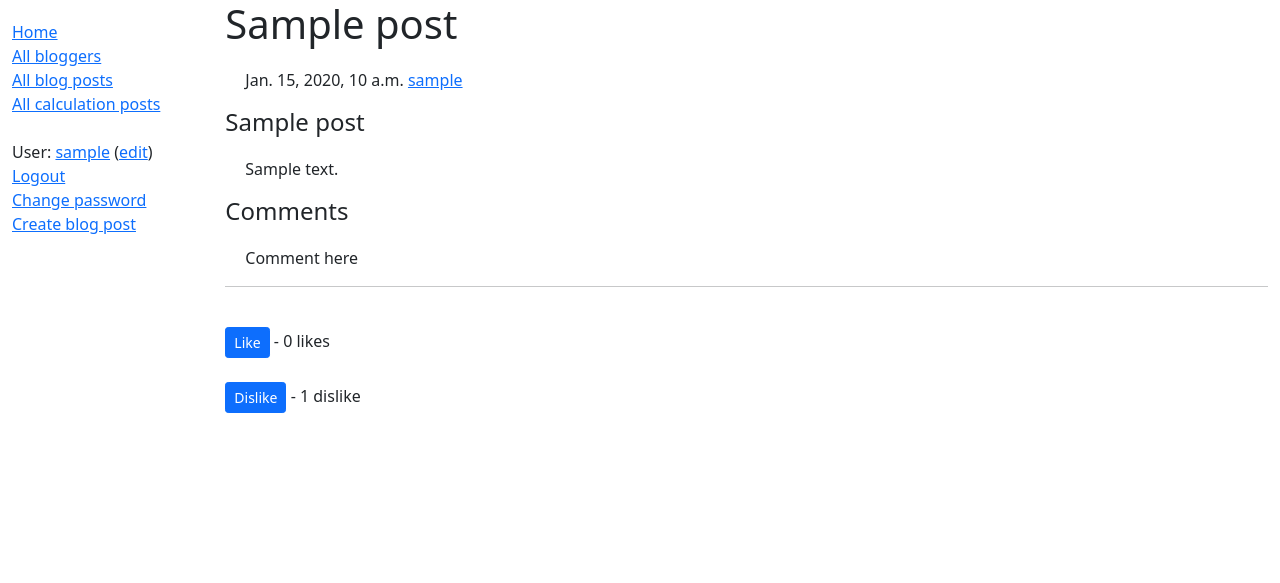
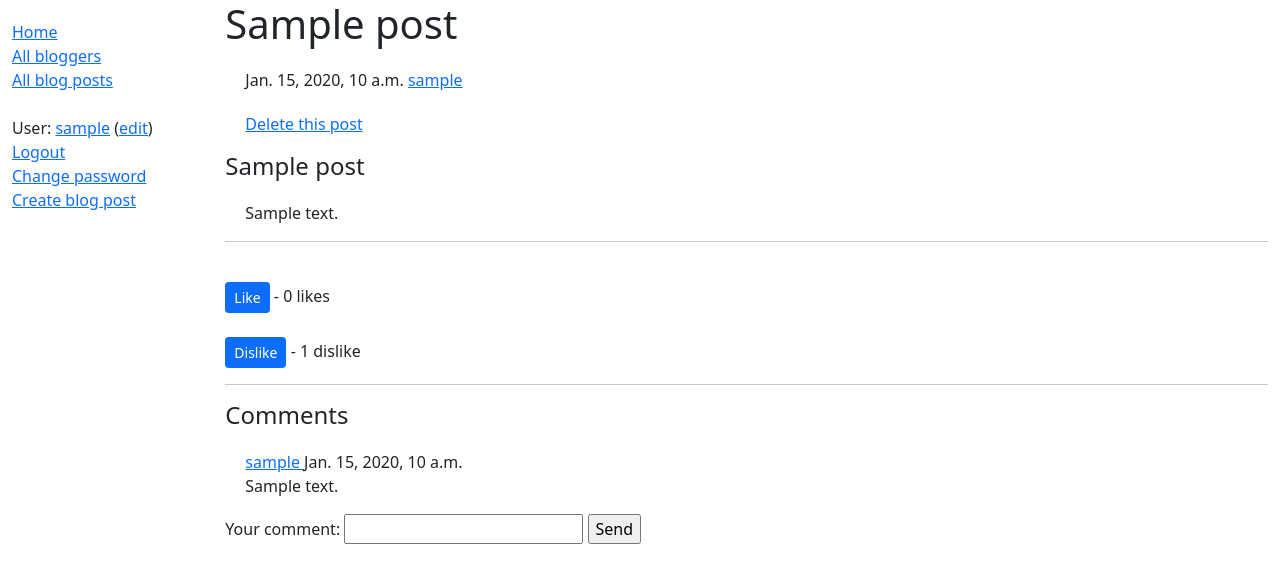
Before and after one commit to Tren-123/pet_project_1, a Django app: page /index/post/1 in a window 1280 px wide. Shown: the top 583 px of the page. Run offline with Django 4.2, Linux system fonts and the light colour scheme; a user stored in the database is signed in; tables that the repository leaves empty hold one stand-in row (values such as "Sample post").

Commit message:
added delete post, comment features

```diff
--- a/blogcalc/blog/admin.py
+++ b/blogcalc/blog/admin.py
@@ -1,7 +1,7 @@
 from django.contrib import admin
 from django.contrib.auth.admin import UserAdmin as BaseUserAdmin
 from django.contrib.auth.models import User
-from .models import Blogger, Blog_post, Likes_dislikes
+from .models import Blogger, Blog_post, Likes_dislikes, Comment
 
 # Register your models here.
 
@@ -21,3 +21,4 @@ class Blog_postAdmin(admin.ModelAdmin):
 
 admin.site.register(Blog_post, Blog_postAdmin)
 admin.site.register(Likes_dislikes)
+admin.site.register(Comment)
--- a/blogcalc/blog/blog_services.py
+++ b/blogcalc/blog/blog_services.py
@@ -1,4 +1,4 @@
-from .models import Blog_post, Blogger, Likes_dislikes
+from .models import Blog_post, Blogger, Likes_dislikes, Comment
 from django.contrib.auth.models import User
 
 
@@ -25,3 +25,7 @@ def get_total_like(id_of_post):
 def get_total_dislike(id_of_post):
     """ return total dislikes from specific user for specific post  """
     return Likes_dislikes.objects.filter(blog_post_id = id_of_post, like_dislike = -1).count()
+
+def get_all_comments_for_blog_post(id_of_post):
+    """ return all comments to blog_post with id id_of_post """
+    return Comment.objects.filter(blog_post_id = id_of_post).order_by("date_of_origin")
--- a/blogcalc/blog/models.py
+++ b/blogcalc/blog/models.py
@@ -70,3 +70,16 @@ class Likes_dislikes(models.Model):
     def __str__(self):
         """ String for representing the Model object. """
         return f"{self.blog_post}, {self.blogger}, {self.get_like_dislike_display()}"
+
+
+class Comment(models.Model):
+    """ Model representing comment to blog_post by blogger """
+    content = models.TextField(help_text="Enter your comment here")
+    date_of_origin = models.DateTimeField(auto_now_add=True)
+    date_of_update = models.DateTimeField(auto_now=True)
+    blogger = models.ForeignKey(User, null=True, on_delete=models.SET_NULL)
+    blog_post = models.ForeignKey(Blog_post, on_delete=models.CASCADE)
+
+    def __str__(self):
+        """ String for representing the Model object. """
+        return f"{self.blogger}, {str(self.date_of_origin)[0:19]}"
--- a/blogcalc/blog/templates/base_generic.html
+++ b/blogcalc/blog/templates/base_generic.html
@@ -18,7 +18,6 @@
           <li><a href="{% url 'index' %}">Home</a></li>
           <li><a href="{% url 'bloggers' %}">All bloggers</a></li>
           <li><a href="{% url 'posts' %}">All blog posts</a></li>
-          <li><a href="">All calculation posts</a></li>
           {% if user.is_authenticated %}
             <li><br>User: <a href="{% url 'blogger' user.id %}">{{ user.get_username }}</a>
             (<a href="{% url 'blogger_update' user.id %}">edit</a>)</li>
--- a/blogcalc/blog/templates/blog_post_detail_view.html
+++ b/blogcalc/blog/templates/blog_post_detail_view.html
@@ -3,9 +3,18 @@
 {% block content %}
   <h1>{{ blog_post.title }}</h1>
   <div style="margin-left:20px;margin-top:20px">
+    {% if blog_post.blogger_id %}
     {{ blog_post.date_of_origin }} <a href="{% url 'blogger' blog_post.blogger_id %}">
       {{ blog_post.blogger }}</a> <br>
+      {% else %}
+      {{ blog_post.date_of_origin }} {{ blog_post.blogger }} <br>
+      {% endif %}
+
   </div>
+  {% if user.id == blog_post.blogger_id %}
+  <div>
+    <div style="margin-left:20px;margin-top:20px"><a href="{% url 'post_delete' blog_post.id %}">Delete this post</a></div>
+  {% endif %}
   <p>
   <h4>{{ blog_post.title }}</h4>
   <div>
@@ -13,9 +22,7 @@
     {{ blog_post.content }}
   </div>
   </p>
-  <h4>Comments</h4>
-  <div style="margin-left:20px;margin-top:20px">
-    Comment here </div>
+
   <hr>
   <br>
   <form action="{% url 'like_post' blog_post.pk %}" method="POST">
@@ -29,4 +36,31 @@
     <button type="submit", name="post_id",
     value="{{ blog_post.id }}", class="btn btn-primary btn-sm">Dislike</button> - {{ total_dislikes }} dislike{{ total_dislikes|pluralize }}
   </form>
+  <hr>
+  <h4>Comments</h4>
+  <div style="margin-left:20px;margin-top:20px">
+    {% if object_list %}
+    {% for comment in object_list %}
+    {% if comment.blogger_id %}
+  <p><a href="{% url 'blogger' comment.blogger_id %}"> {{ comment.blogger }} </a> {{ comment.date_of_origin }}
+    {% else %}
+    <p>None {{ comment.date_of_origin }}
+    {% endif %}
+    <br>{{ comment.content }}</p>
+    {% endfor %}
+    {% else %}
+    <p>There are no comments yet :(</p>
+    {% endif %}
+  </div>
+
+  {% if user.is_authenticated %}
+  <form action="{% url 'post_new_comment' blog_post.pk user.id %}" method="POST">
+    {% csrf_token %}
+    <label for="">Your comment: </label>
+    <input type="text", name="comment_text"></input>
+    <input type="submit" value="Send" name="post_id">
+  </form>
+  {% else %}
+  Please <a href="{% url 'login'%}?next={{request.path}}">login</a> to leave comment
+  {% endif %}
 {% endblock %}
--- a/blogcalc/blog/templates/blog_post_list.html
+++ b/blogcalc/blog/templates/blog_post_list.html
@@ -5,8 +5,13 @@
   {% if object_list %}
   <ul>
     {% for post in object_list %}
+    {% if post.blogger_id %}
     <li><a href="{% url 'post' post.id %}"> {{ post.title }}</a>, {{ post.date_of_origin }},
         (<a href="{% url 'blogger' post.blogger_id %}"> {{ post.blogger }}</a>) </li>
+      {% else %}
+      <li><a href="{% url 'post' post.id %}"> {{ post.title }}</a>, {{ post.date_of_origin }},
+        ({{ post.blogger }}) </li>
+      {% endif %}
     {% endfor %}
     {% endif %}
     <div class="pagination">
--- a/blogcalc/blog/urls.py
+++ b/blogcalc/blog/urls.py
@@ -13,4 +13,6 @@ urlpatterns = [
     path("post/create", views.BlogPostCreate.as_view(), name="create_post"),
     path("blogger/<int:pk>/update", views.BloggerUpdate.as_view(), name="blogger_update"),
     path("blogger/create", views.NewUserCreate, name="create_blogger"),
+    path("post/<int:pk>/new_comment/<int:blogger_id>", views.NewComment, name="post_new_comment"),
+    path("post/<int:pk>/delete", views.BlogPostDeleteView.as_view(), name="post_delete"),
     ]
--- a/blogcalc/blog/views.py
+++ b/blogcalc/blog/views.py
@@ -1,17 +1,19 @@
+from re import A
 from django.shortcuts import render, get_object_or_404
 from .blog_services import get_query_with_new_n_bloggers, \
                          get_query_with_new_n_blog_posts, \
                          get_query_for_all_bloggers, \
                          get_query_for_all_posts, \
-                         get_total_like, get_total_dislike
+                         get_total_like, get_total_dislike, \
+                         get_all_comments_for_blog_post
 
 from django.views import generic
 from django.views.generic.list import MultipleObjectMixin
 from django.contrib.auth.models import User
-from .models import Blog_post, Blogger, Likes_dislikes
-from django.http import HttpResponseRedirect
-from django.urls import reverse
-from django.views.generic.edit import CreateView, UpdateView
+from .models import Blog_post, Blogger, Likes_dislikes, Comment
+from django.http import HttpResponseRedirect, Http404
+from django.urls import reverse, reverse_lazy
+from django.views.generic.edit import CreateView, DeleteView
 from django.contrib.auth.mixins import LoginRequiredMixin
 from django.contrib.auth.decorators import login_required
 from .forms import UserForm, BloggerForm, CreateUserForm
@@ -51,14 +53,16 @@ class BloggerDetailView(generic.DetailView, MultipleObjectMixin):
         return context
     paginate_by = 10
 
-class BlogPostDetailView(generic.DetailView):
+class BlogPostDetailView(generic.DetailView, MultipleObjectMixin):
     model = Blog_post
     template_name = "blog_post_detail_view.html"
     def get_context_data(self, **kwargs):
-        context = super().get_context_data(**kwargs)
+        object_list = get_all_comments_for_blog_post(self.object.id)
+        context = super(BlogPostDetailView, self).get_context_data(object_list=object_list, **kwargs)
         context["total_likes"] = get_total_like(self.object.id)
         context["total_dislikes"] = get_total_dislike(self.object.id)
         return context
+
 
 def LikeView(request, pk):
     if request.user.is_authenticated:
@@ -143,3 +147,21 @@ def NewUserCreate(request, *args, **kwargs):
     else:
         form = CreateUserForm()
     return render(request, 'blogger_create_view.html', {'form': form})
+
+
+def NewComment(request, pk, blogger_id):
+    if request.user.is_authenticated:
+        new_comment = Comment(content=request.POST.get("comment_text"), blog_post_id = pk, blogger_id = request.user.id)
+        new_comment.save()
+    return HttpResponseRedirect(reverse("post", args=[str(pk)]))
+
+class BlogPostDeleteView(LoginRequiredMixin, DeleteView):
+    model = Blog_post
+    template_name = "blog_post_delete_view.html"
+    def get_success_url(self):
+        return reverse('blogger', kwargs={'pk': self.object.blogger_id})
+    def dispatch(self, request, *args, **kwargs):
+        obj = self.get_object()
+        if obj.blogger_id != self.request.user.id:
+            raise Http404("You are not allowed to delete this Post")
+        return super(BlogPostDeleteView, self).dispatch(request, *args, **kwargs)
```
Also changed, not shown: blogcalc/blog/templates/blog_post_delete_view.html (added, +10 -0 lines), blogcalc/blog/templates/index.html (+7 -2 lines), blogcalc/blog/images/avatars/bike_UrZ3HUY.jpg (added), blogcalc/blog/migrations/0005_alter_likes_dislikes_like_dislike_comment.py (added), blogcalc/blog/migrations/0006_comment_blog_post.py (added).
